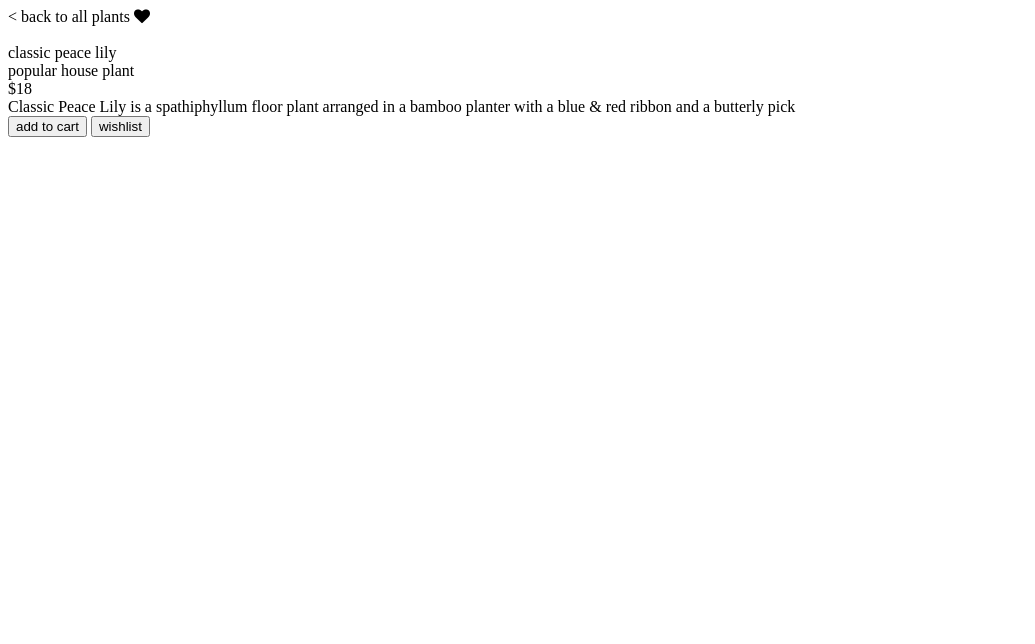
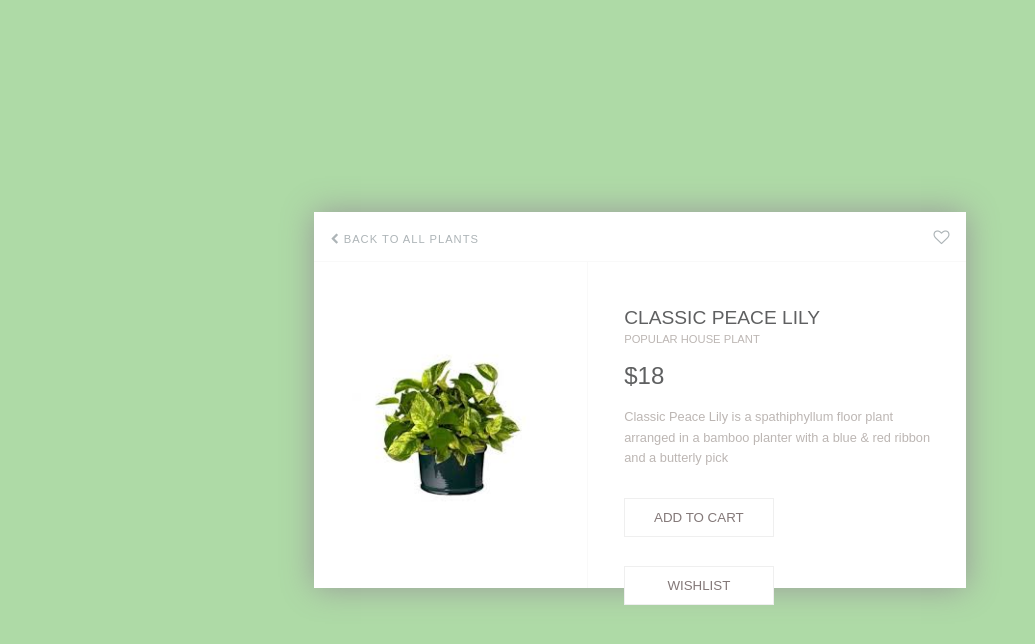
Before and after one commit to lavender21/item-practice, a website built with webpack: page index.html in a window 1280 px wide. Shown: the whole page, without its empty margins (0-1035 px from the left). Built offline with nearby package versions, Linux system fonts and the light colour scheme.

Commit message:
add style to page

```diff
--- a/css/index.scss
+++ b/css/index.scss
@@ -0,0 +1,114 @@
+$bg-color: #AEDAA6;
+$title-color: #5F6061;
+$subtitle-color: #BCB6B3;
+$border-color: #F9F9F9;
+$btn-border-color: #EFEFEF;
+$header-color: #ADB4B7;
+$main-color: #837878;
+$main-font: 'Arial';
+
+html, body, div {
+  margin: 0;
+  padding: 0;
+}
+
+html, body {
+  height: 100%;
+}
+
+body {
+  display: flex;
+  justify-content: center;
+  align-items: center;
+  background: $bg-color;
+  font-family: $main-font;
+}
+
+.box {
+  width: 40.8em;
+  height: 23.5em;
+  background: #fff;
+  box-shadow: 0 0 30px #999;
+}
+
+header {
+  display: flex;
+  justify-content: space-between;
+  padding: 2.6%;
+  border-bottom: 1px solid $border-color;
+  color: $header-color;
+  height: 4%;
+  a {
+    text-decoration: none;
+    color: $header-color;
+    span {
+      letter-spacing: 1px;
+      font-size: 0.7em;
+      text-transform: uppercase;
+      line-height: 1.5em;
+    }
+  }
+  a:hover{
+    color:$bg-color;
+  }
+}
+
+main {
+  width: 100%;
+  height: 86.8%;
+  display: flex;
+}
+
+.picture {
+  flex-basis: 42%;
+  height: 100%;
+  border-right: 1px solid $border-color;
+  display: flex;
+  align-items: center;
+  justify-content: center;
+  img{
+    width:100%;
+  }
+}
+
+.item {
+  flex-basis: 47%;
+  padding: 5% 5.5%;
+  .title {
+    font-size: 1.2em;
+    text-transform: uppercase;
+    line-height: 2.4em;
+    height: 2em;
+    color: $title-color;
+  }
+  .subtitle {
+    font-size: 0.7em;
+    color: $subtitle-color;
+    text-transform: uppercase;
+  }
+  .price {
+    font-size: 1.5em;
+    color: $title-color;
+    line-height: 2.6em;
+  }
+  .details {
+    font-size: 0.8em;
+    color: $subtitle-color;
+    line-height: 1.6em;
+  }
+  .btn {
+    border: 1px solid $btn-border-color;
+    background: #fff;
+    height: 2.9em;
+    width: 11.2em;
+    padding: 0.5em 1em;
+    margin-top: 2.2em;
+    margin-right: 0.5em;
+    text-transform: uppercase;
+    color: $main-color;
+    transition: .5s ease;
+  }
+  .btn:hover {
+    color: $bg-color;
+  }
+}
--- a/index.html
+++ b/index.html
@@ -11,17 +11,18 @@
 <body>
 <div class="box">
     <header>
-        <span>< back to all plants</span>
-        <i class="fa fa-heart"></i>
+        <a href=""><span><i class="fa fa-chevron-left"></i> back to all plants</span></a>
+        <i class="fa fa-heart-o"></i>
     </header>
     <main>
-        <div class="picture"><img src=""/></div>
+        <div class="picture"><img src="images/plant.jpeg"/></div>
         <div class="item">
             <div class="title">classic peace lily</div>
-            <div class="subtitle">popular house plant </div>
+            <div class="subtitle">popular house plant</div>
             <div class="price">$18</div>
             <div class="details">Classic Peace Lily is a spathiphyllum floor plant arranged in a bamboo planter
-            with a blue & red ribbon and a butterly pick</div>
+                with a blue & red ribbon and a butterly pick
+            </div>
             <div class="operate">
                 <input type="button" value="add to cart" class="btn">
                 <input type="button" value="wishlist" class="btn">
--- a/webpack.config.js
+++ b/webpack.config.js
@@ -10,7 +10,8 @@ module.exports = {
     module:{
         rules:[
             {test:/\.scss$/,loaders:'style-loader!css-loader!sass-loader'},
-            {test:/\.html$/,loaders:'html-loader'}
+            {test:/\.html$/,loaders:'html-loader'},
+            {test:/\.jpeg$/,loaders:'url-loader'}
         ]
     }
 };
```
Also changed, not shown: images/plant.jpeg (added).
